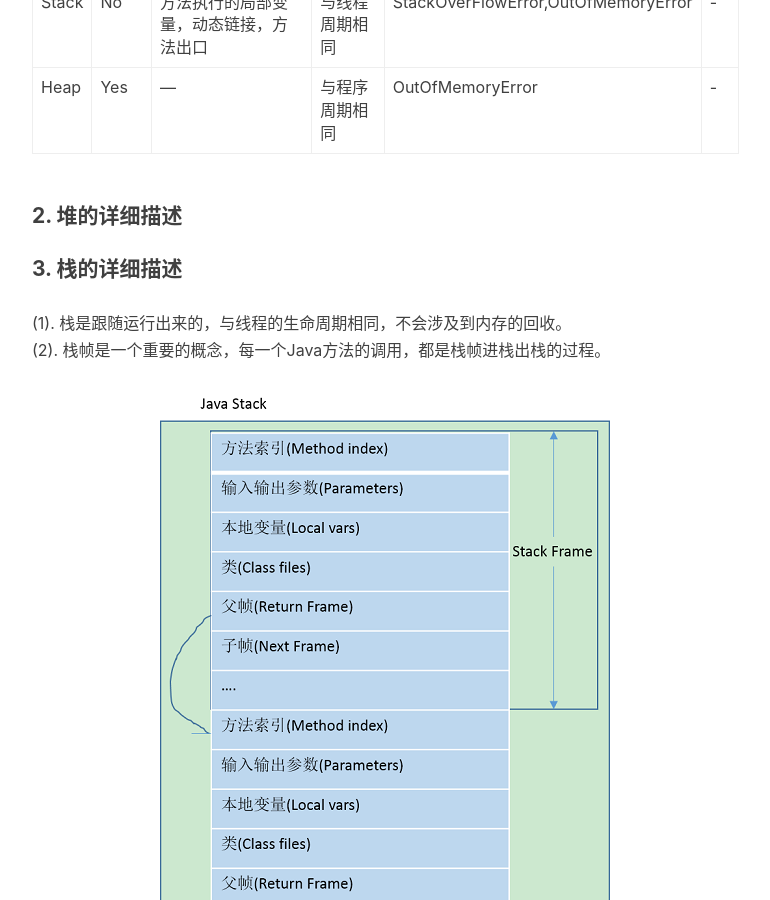
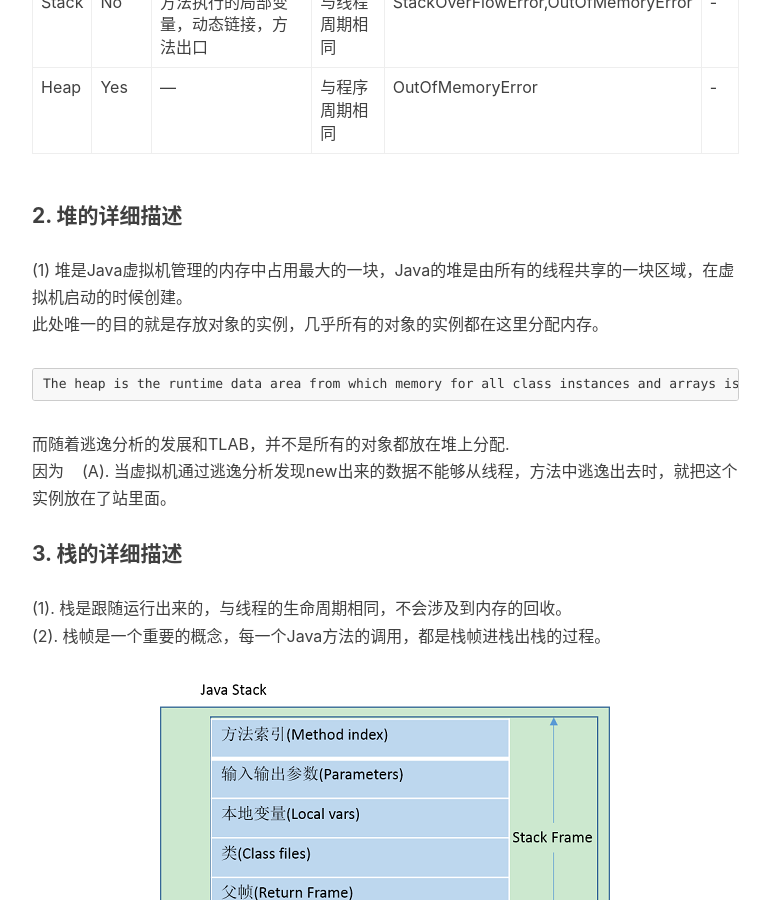
Before and after one commit to baiscjava/basicjava.github.io, a Jekyll site: the page built from _posts/2017-01-13-Java内存空间，即堆和栈的区别和使用.md, in a window 1280 px wide and 900 px high, scrolled down 850 px. Shown: the whole window, without its empty margins (233-1003 px from the left). Built offline with Jekyll 4.4.1, drawn with Linux system fonts in a browser that asks for light colours; nearby versions of some CDN libraries; comment, search, counter and statistics services are not loaded.

Commit message:
Update 2017-01-13-Java内存空间，即堆和栈的区别和使用.md

````diff
--- a/_posts/2017-01-13-Java内存空间，即堆和栈的区别和使用.md
+++ b/_posts/2017-01-13-Java内存空间，即堆和栈的区别和使用.md
@@ -21,9 +21,13 @@ Java运行时的数据区包括程序计数器，方法区，堆，虚拟机栈
 |Heap|Yes|---|与程序周期相同|OutOfMemoryError|-|
 
 #### 2. 堆的详细描述
+(1) 堆是Java虚拟机管理的内存中占用最大的一块，Java的堆是由所有的线程共享的一块区域，在虚拟机启动的时候创建。<br>此处唯一的目的就是存放对象的实例，几乎所有的对象的实例都在这里分配内存。<br>
 
-
-
+```
+The heap is the runtime data area from which memory for all class instances and arrays is allocated。
+```
+而随着逃逸分析的发展和TLAB，并不是所有的对象都放在堆上分配.<br>因为
+    (A). 当虚拟机通过逃逸分析发现new出来的数据不能够从线程，方法中逃逸出去时，就把这个实例放在了站里面。
 #### 3. 栈的详细描述
 (1). 栈是跟随运行出来的，与线程的生命周期相同，不会涉及到内存的回收。<br>
 (2). 栈帧是一个重要的概念，每一个Java方法的调用，都是栈帧进栈出栈的过程。<br>
````
